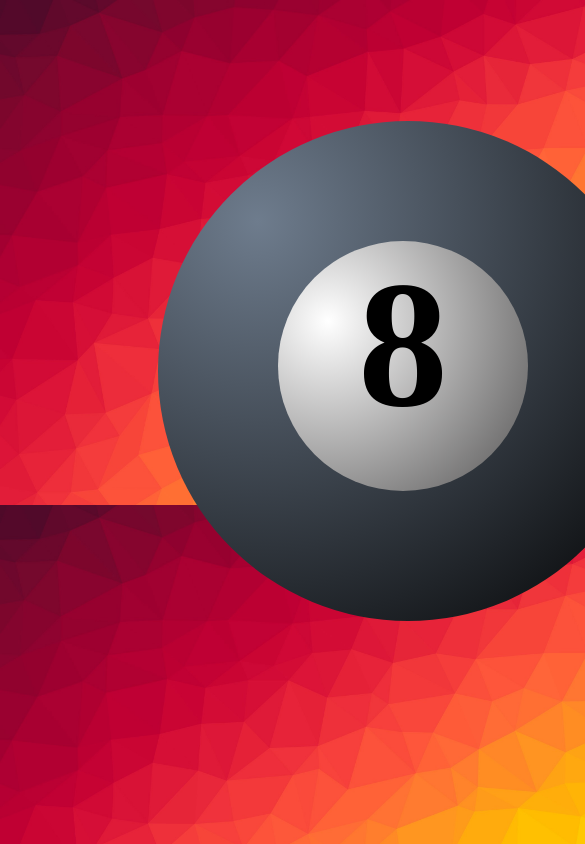
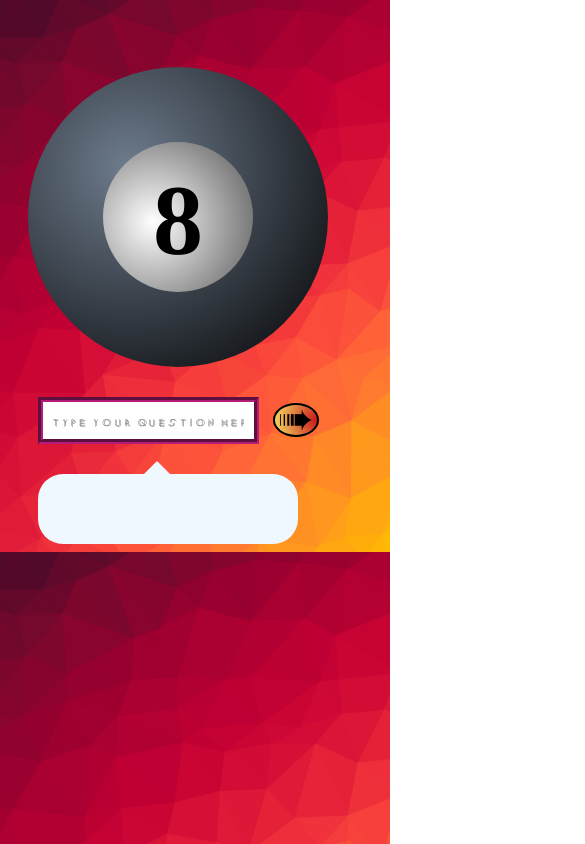
Before and after one commit to DanielleRodewald/MagicEightBall, a plain HTML site: page index.html in a window 390 px wide. Shown: the top 844 px of the page, 585 px wide, since content can reach past the window. Drawn offline with Linux system fonts and the light colour scheme.

Commit message:
media queries

```diff
--- a/style.css
+++ b/style.css
@@ -63,9 +63,9 @@ button {
     border: #000 solid 2px;
     background: radial-gradient(circle at 100%, #ca1717, rgb(243, 221, 99));
     background-color: rgb(173, 101, 96); font-family: "arrows";
-
-margin-left: 10px;
-font-size: 25px;}
+    margin-left: 10px;
+    font-size: 25px;
+}
 #answer {
     width:400px;
     height: 40px;
@@ -101,3 +101,154 @@ font-size: 25px;}
     transition-timing-function: ease-in-out;
     transform:rotate3d(1, 1, 1, 360deg);
 }
+
+@media (max-width: 1180px) {
+    #eightball {
+        width: 300px;
+        height: 300px;
+        margin: 0 150px;
+    }
+
+    #whiteCircle {
+        width: 150px;
+        height: 150px;
+        transform: translate(75px, 75px);
+    }
+
+    #numberEight {
+        font-size: 100px;
+        transform: translate(50px, 20px);
+    }
+
+
+    .output {
+        margin-left: 600px;
+        margin-top: -320px;
+    }
+    button {
+        margin-left: 10px;
+        font-size: 25px;
+    }
+    #answer {
+        width:400px;
+        height: 40px;
+        margin-left: 550px;
+        margin-top: 30px;
+        font-size: 20px;
+    }
+}
+
+@media (max-width: 990px) {
+     .output {
+        margin-left: 450px;
+        margin-top: -320px;
+    }
+    button {
+        margin-left: 10px;
+        font-size: 25px;
+    }
+    #answer {
+        width:330px;
+        height: 40px;
+        margin-left: 420px;
+        margin-top: 30px;
+        font-size: 15px;
+    }
+
+    #eightball {
+        margin: 0 50px;
+    }
+}
+
+@media (max-width: 790px) {
+    .output {
+        margin-left: 50px;
+        margin-top: 30px;
+    }
+    button {
+        margin-left: 10px;
+        font-size: 25px;
+    }
+    #answer {
+        width:330px;
+        height: 40px;
+        margin-left: 30px;
+        margin-top: 30px;
+        font-size: 15px;
+    }
+
+    .triangle:before {
+        position: absolute;
+        border-left: 15px solid transparent;
+        border-right: 15px solid transparent;
+        border-top: 15px solid transparent;
+        border-bottom: 15px solid aliceblue;
+        left: 40%;
+        top: -28px;
+      }
+}
+
+
+@media (max-width: 405px) {
+    #answer {
+        width:230px;
+    }
+    #eightball {
+        margin: 0 20px;
+    }
+    .output {
+        margin-left: 30px;
+
+    }
+    button {
+        margin-left: 10px;
+        font-size: 20px;
+        padding: 5px;
+    }
+}
+
+
+@media (max-width: 345px) {
+    #eightball {
+        width: 250px;
+        height: 250px;
+        margin: 0 5px;
+    }
+    #answer {
+        width:200px;
+        margin-left: 10px;
+        margin-top: 20px;
+    }
+
+    #whiteCircle {
+        width: 100px;
+        height: 100px;
+        transform: translate(75px, 75px);
+    }
+
+    #numberEight {
+        font-size: 70px;
+        transform: translate(30px, 10px);
+    }
+
+    button {
+        margin-left: 180px;
+        margin-top: 10px;
+        font-size: 15px;
+
+    }
+
+    input {
+        padding: 10px;
+        border: 5px rgb(179, 28, 121) groove;
+        font-family: "entanglement";
+        width: 200px;
+        font-size: 10px;
+
+        font-weight: 600px;
+    }
+
+    .output {
+        margin-left: 20px;}
+
+}
```
